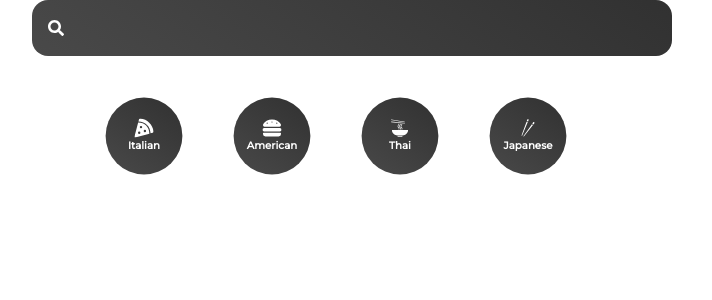
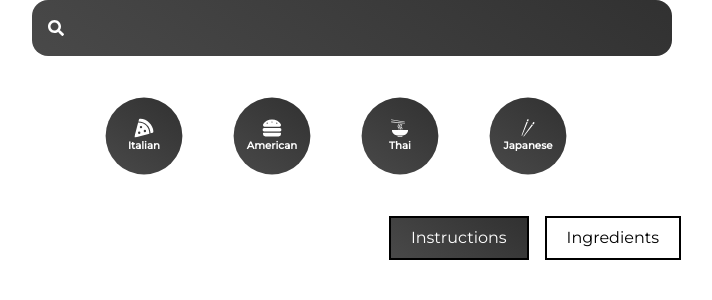
Before and after one commit to Armin-Fullstack/Recipe-App, a React (Vite) app: page /recipe/1 in a window 1280 px wide. Shown: the top 300 px of the page, without its empty margins (288-1000 px from the left). Built offline with nearby package versions, Linux system fonts and the light colour scheme; no server answers.

Commit message:
Feat: Implemented the buttons

```diff
--- a/src/index.css
+++ b/src/index.css
@@ -64,3 +64,8 @@
   border-radius: 1rem;
   outline: none;
 }
+
+.active-btn {
+  background: linear-gradient(35deg, #494949 , #313131);
+  color: white
+}
--- a/src/pages/Recipe.jsx
+++ b/src/pages/Recipe.jsx
@@ -1,28 +1,28 @@
-import { useEffect, useState } from "react"
-import { useParams } from "react-router-dom"
-
+import { useEffect, useState } from "react";
+import { useParams } from "react-router-dom";
 
 const Recipe = () => {
-    const [details , setDetails] = useState({})
-    let params = useParams()
+  const [details, setDetails] = useState({});
+  const [activeTab , setActiveTab] = useState("Instructions")
+  let params = useParams();
 
   // fetch details
   const getDetails = async () => {
-        const api = await fetch(`https://api.spoonacular.com/recipes/${params.name}/information?apiKey=${
+    const api = await fetch(
+      `https://api.spoonacular.com/recipes/${params.name}/information?apiKey=${
         import.meta.env.VITE_APP_API_KEY
-          }`)
-          const data = await api.json()
+      }`
+    );
+    const data = await api.json();
 
-          setDetails(data)
+    setDetails(data);
+  };
 
-    }
+  useEffect(() => {
+    getDetails();
+  }, [params.name]);
 
-    useEffect(()=> {
-        getDetails()
-    } , [params.name])
-
-    return(
-
+  return (
     // Details section
     <section>
       {/* main container  */}
@@ -38,15 +38,16 @@ const Recipe = () => {
           {/* info container  */}
           <div className="flex flex-col space-y-4 items-start">
             {/* button container  */}
-                        <div className="flex space-x-4">
+            <div className="flex justify-center items-center space-x-4">
+              <button onClick={() => setActiveTab("Instructions")} className={`${activeTab === "Instructions" ? "active-btn" : ""} px-5 py-2 border-2 border-black`}>Instructions</button>
 
+              <button onClick={() => setActiveTab("Ingredients")} className={`${activeTab === "Ingredients" ? "active-btn" : ""} px-5 py-2 border-2 border-black`}>Ingredients</button>
             </div>
           </div>
-
         </div>
       </div>
     </section>
-    )
-}
+  );
+};
 
 export default Recipe;
```
Lines whose indentation alone changed are shown as unchanged.
